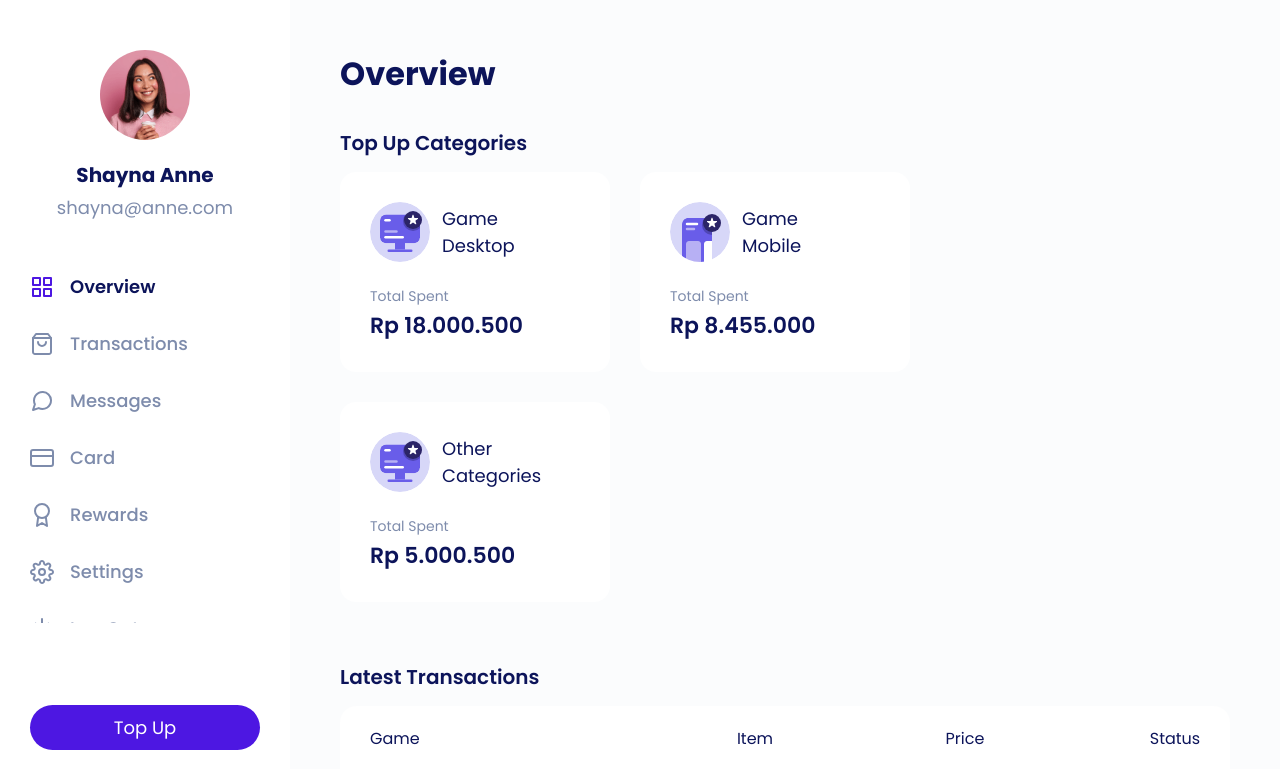
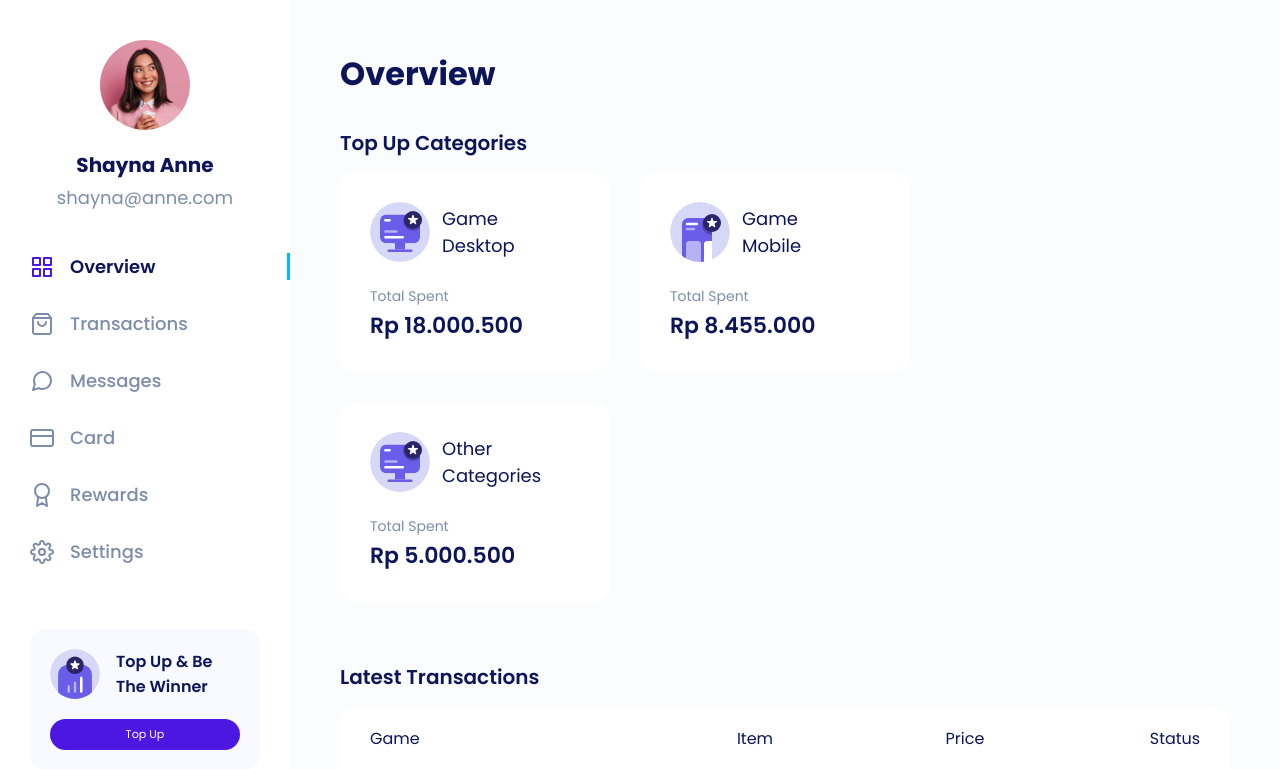
Before and after one commit to firlyafriansyah/GamingStore, a Next.js app: page /member in a window 1280 px wide. Shown: the top 769 px of the page. Built offline with nearby package versions, Linux system fonts and the light colour scheme.

Commit message:
finishing setup responsive design for member overview page

```diff
--- a/components/Sidebar/index.tsx
+++ b/components/Sidebar/index.tsx
@@ -36,12 +36,18 @@ export default function Sidebar(props: SidebarProps) {
           <NavMemberPage href='/member' logo={`/Logo/setting${selected === 'setting' ? '_active' : ''}_icon.svg`} title="Settings" selected={selected === 'setting'} />
           <NavMemberPage href='/member' logo={`/Logo/logout${selected === 'logout' ? '_active' : ''}_icon.svg`} title="Log Out" selected={selected === 'logout'} />
         </div>
-        <div className={styles['button-wrapper']}>
-          <CustomButton width="100%" text="Top Up" height={45} color="#FFFFFF" navigation="/games"/>
+        <div className={styles['topup-wrapper']}>
+          <div className={styles['topup-content']}>
+            <div className={styles['topup-image-wrapper']}>
+              <Image className={styles['topup-image']} src="/Logo/topup_icon.svg" fill sizes="(max-width: 1100px) 100%, (max-width: 800px) 100%, 100%" alt="Topup Image" />
+            </div>
+            <p className={styles['topup-text']}>Top Up & Be The Winner</p>
+          </div>
+          <CustomButton width="100%" text="Top Up" fontSize="11.16px" height={31} color="#FFFFFF" navigation="/games"/>
         </div>
       </div>
       {/* mobile sidebar */}
-      <div className={styles['container-mobile']} style={{width: `${showSidebar ? '290px' : '0px'}`, padding: `${showSidebar ? '30px' : '30px 0px'}`}} >
+      <div className={styles['container-mobile']} style={{width: `${showSidebar ? '290px' : '0px'}`}} >
         <div className={styles['profile-wrapper']}>
           <div className={styles['profile-image-wrapper']}>
             <Image className={styles['profile-image']} src="/Banner/ri_profile.png" fill sizes="(max-width: 1100px) 92%, (max-width: 800px) 95%, 90%" alt="Image Profile" priority />
@@ -58,8 +64,14 @@ export default function Sidebar(props: SidebarProps) {
           <NavMemberPage href='/member' logo={`/Logo/setting${selected === 'setting' ? '_active' : ''}_icon.svg`} title="Settings" selected={selected === 'setting'} />
           <NavMemberPage href='/member' logo={`/Logo/logout${selected === 'logout' ? '_active' : ''}_icon.svg`} title="Log Out" selected={selected === 'logout'} />
         </div>
-        <div className={styles['button-wrapper']}>
-          <CustomButton width="100%" text="Top Up" height={45} color="#FFFFFF" navigation="/games"/>
+        <div className={styles['topup-wrapper']}>
+          <div className={styles['topup-content']}>
+            <div className={styles['topup-image-wrapper']}>
+              <Image className={styles['topup-image']} src="/Logo/topup_icon.svg" fill sizes="(max-width: 1100px) 100%, (max-width: 800px) 100%, 100%" alt="Topup Image" />
+            </div>
+            <p className={styles['topup-text']}>Top Up & Be The Winner</p>
+          </div>
+          <CustomButton width="100%" text="Top Up" fontSize="11.16px" height={31} color="#FFFFFF" navigation="/games"/>
         </div>
       </div>
     </>
--- a/components/basic_components/NavMemberPage/index.tsx
+++ b/components/basic_components/NavMemberPage/index.tsx
@@ -13,7 +13,7 @@ export default function NavMemberPage(props: NavMemberPageProps) {
   const { logo, title, selected = false, href } = props
 
   return (
-    <Link className={styles.container} href={href}>
+    <Link className={styles.container} style={{borderColor: selected ? '#00BAFF' : '#FFFFFF'}} href={href}>
       <div className={styles['icon-wrapper']}>
         <Image className={styles['icon']} src={logo} fill alt="Icon Sidebar" />
       </div>
--- a/layout/MemberPage.tsx
+++ b/layout/MemberPage.tsx
@@ -2,6 +2,7 @@ import styles from '@/styles/pages/memberpagelayout.module.css'
 import Sidebar from "@/components/Sidebar"
 import { ReactNode } from "react"
 import HeadCustom from '@/components/Head'
+import Image from 'next/image'
 
 interface MemberPageLayoutProps {
   children: ReactNode,
@@ -17,6 +18,13 @@ export default function MemberPageLayout(props: MemberPageLayoutProps) {
         <Sidebar selected={selected} />
         <div>{children}</div>
       </div>
+      <div className='warning'>
+        <div className='image-warning-wrapper'>
+          <Image src="/Logo/info_icon.svg" fill sizes="(max-width: 1100px) 100%, (max-width: 800px) 100%, 100%" alt="Information Icon" />
+        </div>
+        <p className='warning-title'>Sorry!</p>
+        <p className='warning-information'>Your device height is not capable to displaying this webpage.</p>
+      </div>
     </>
   )
 }
--- a/pages/member/index.tsx
+++ b/pages/member/index.tsx
@@ -2,7 +2,6 @@ import CategoryCard from '@/components/basic_components/CategoryCard';
 import ItemTable from '@/components/basic_components/ItemTable';
 import MemberPageLayout from "@/layout/MemberPage";
 import styles from '@/styles/pages/memberoverview.module.css';
-import Image from 'next/image';
 
 export default function MemberOverview() {
   return (
@@ -40,13 +39,6 @@ export default function MemberOverview() {
           </div>
         </div>
       </MemberPageLayout>
-      <div className='warning'>
-        <div className='image-warning-wrapper'>
-          <Image src="/Logo/info_icon.svg" fill sizes="(max-width: 1100px) 100%, (max-width: 800px) 100%, 100%" alt="Information Icon" />
-        </div>
-        <p className='warning-title'>Sorry!</p>
-        <p className='warning-information'>Your device height is not capable to displaying this webpage.</p>
-      </div>
     </>
   )
 }
--- a/styles/components/basic/navmemberpage.module.css
+++ b/styles/components/basic/navmemberpage.module.css
@@ -5,6 +5,8 @@
   align-items: center;
   margin-bottom: 30px;
   cursor: pointer;
+  padding: 0px 30px;
+  border-right: 3px solid #00BAFF;
 }
 
 .icon-wrapper {
--- a/styles/components/sidebar.module.css
+++ b/styles/components/sidebar.module.css
@@ -2,7 +2,6 @@
   width: 290px;
   min-height: 100vh;
   background-color: #FFFFFF;
-  padding: 30px;
   display: flex;
   flex-direction: column;
   align-items: center;
@@ -13,7 +12,6 @@
   display: none;
   width: 290px;
   background-color: #FFFFFF;
-  padding: 30px;
   flex-direction: column;
   align-items: center;
   position: relative;
@@ -41,11 +39,10 @@
 }
 
 .profile-wrapper {
-  margin-top: 20px;
+  margin: 40px 0px;
   display: flex;
   flex-direction: column;
   align-items: center;
-  margin-bottom: 50px;
 }
 
 .profile-image-wrapper {
@@ -79,11 +76,37 @@
   align-items: flex-start;
 }
 
-.button-wrapper {
-  display: block;
+.topup-wrapper {
+  bottom: 30px;
+  padding: 20px;
+  width: 230px;
   position: absolute;
-  bottom: 50px;
-  width: 230px;
+  display: flex;
+  flex-direction: column;
+  background-color: #F9FAFF;
+  border-radius: 16px;
+}
+
+.topup-content {
+  display: flex;
+  margin-bottom: 20px;
+}
+
+.topup-image-wrapper {
+  position: relative;
+  min-width: 50px;
+  height: 50px;
+  margin-right: 16px;
+}
+
+.topup-image {
+  object-fit: cover;
+}
+
+.topup-text {
+  font-size: 16px;
+  font-weight: 600;
+  color: #0C145A;
 }
 
 @media screen and (max-width: 1100px) {
@@ -104,7 +127,6 @@
     position: absolute;
     width: 290px;
     min-height: 100vh;
-    padding: 30px;
   }
 
   .humburger-wrapper {
@@ -122,7 +144,7 @@
 
 @media screen and (max-height: 820px) {
   .nav-wrapper {
-    height: 350px;
+    height: 320px;
     z-index: 1;
     overflow-y: auto;
   }
@@ -130,14 +152,14 @@
 
 @media screen and (max-height: 750px) {
   .nav-wrapper {
-    height: 300px;
+    height: 270px;
   }
 }
 
 
 @media screen and (max-height: 700px) {
   .nav-wrapper {
-    height: 250px;
+    height: 220px;
   }
 }
 
@@ -150,18 +172,18 @@
 
 @media screen and (max-height: 650px) {
   .nav-wrapper {
-    height: 200px;
+    height: 170px;
   }
 }
 
 @media screen and (max-height: 600px) {
   .nav-wrapper {
-    height: 150px;
+    height: 120px;
   }
 }
 
 @media screen and (max-height: 550px) {
   .nav-wrapper {
-    height: 100px;
+    height: 70px;
   }
 }
--- a/styles/globals.css
+++ b/styles/globals.css
@@ -29,9 +29,13 @@ a {
 }
 
 input, textarea, select { font-family:inherit; }
-
 .warning {
   display: none;
+}
+
+/* Custom Scrollbar */
+::-webkit-scrollbar {
+  width: 0px;
 }
 
 @media screen and (max-height: 500px) {
@@ -49,7 +53,7 @@ input, textarea, select { font-family:inherit; }
     justify-content: center;
     align-items: center;
     background-color: #FFFFFF;
-    width: 20%;
+    width: 40%;
     border-radius: 16px;
     padding: 30px;
   }
```
Also changed, not shown: public/Logo/topup_icon.svg (added).
